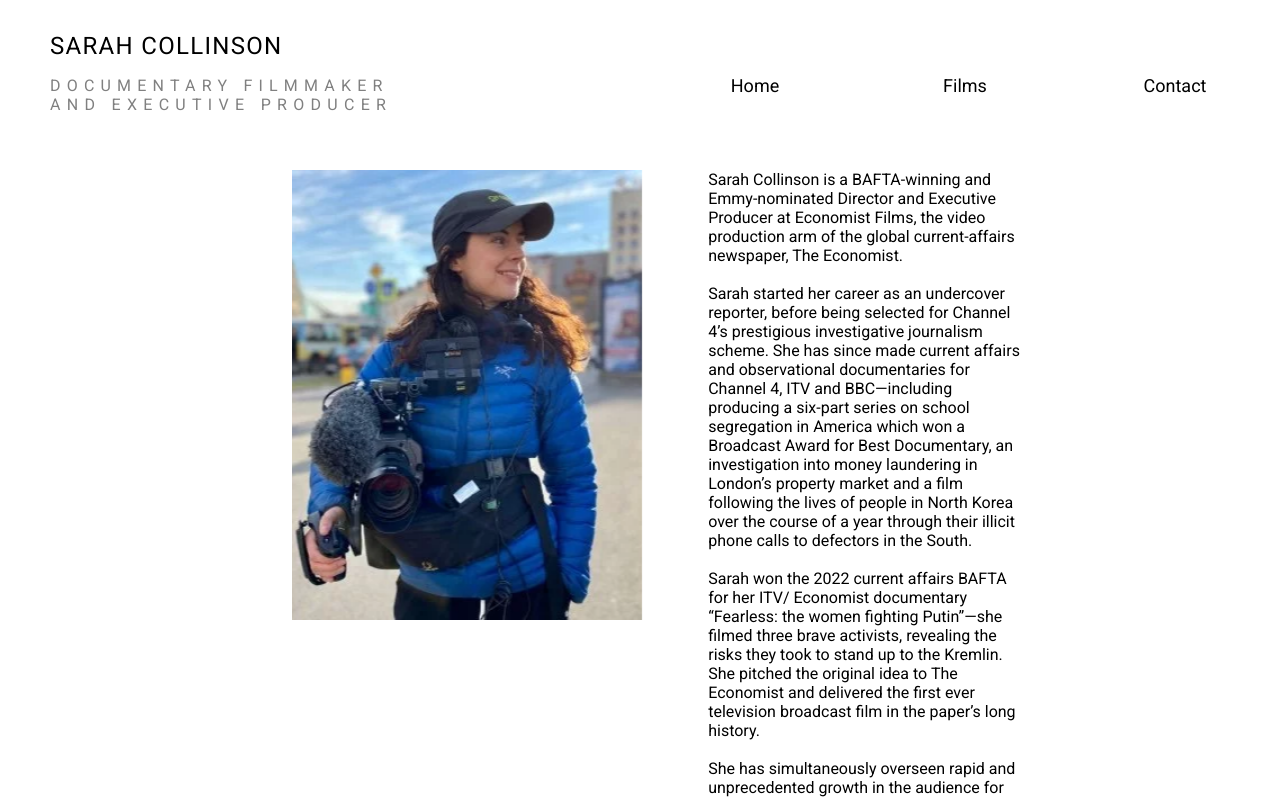
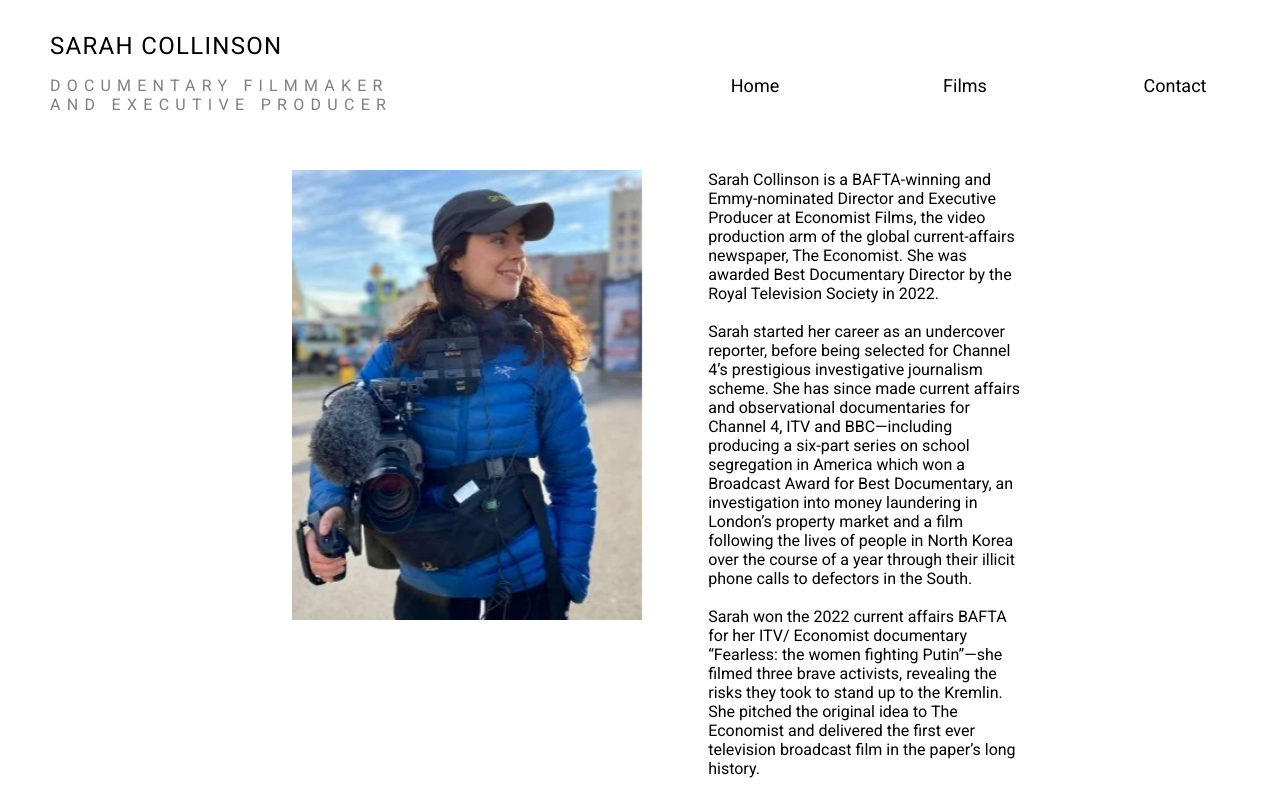
Before and after one commit to InsungMulumba/sarah-collinson, a Next.js app: page / in a window 1280 px wide. Shown: the top 800 px of the page. Built offline with nearby package versions, Linux system fonts and the light colour scheme.

Commit message:
add award to para

```diff
--- a/pages/index.tsx
+++ b/pages/index.tsx
@@ -157,7 +157,8 @@ const Home: FC = () => {
                   Sarah Collinson is a BAFTA-winning and Emmy-nominated Director
                   and Executive Producer at Economist Films, the video
                   production arm of the global current-affairs newspaper, The
-                  Economist.
+                  Economist. She was awarded Best Documentary Director by the
+                  Royal Television Society in 2022.
                   <br />
                   <br /> Sarah started her career as an undercover reporter,
                   before being selected for Channel 4’s prestigious
```
